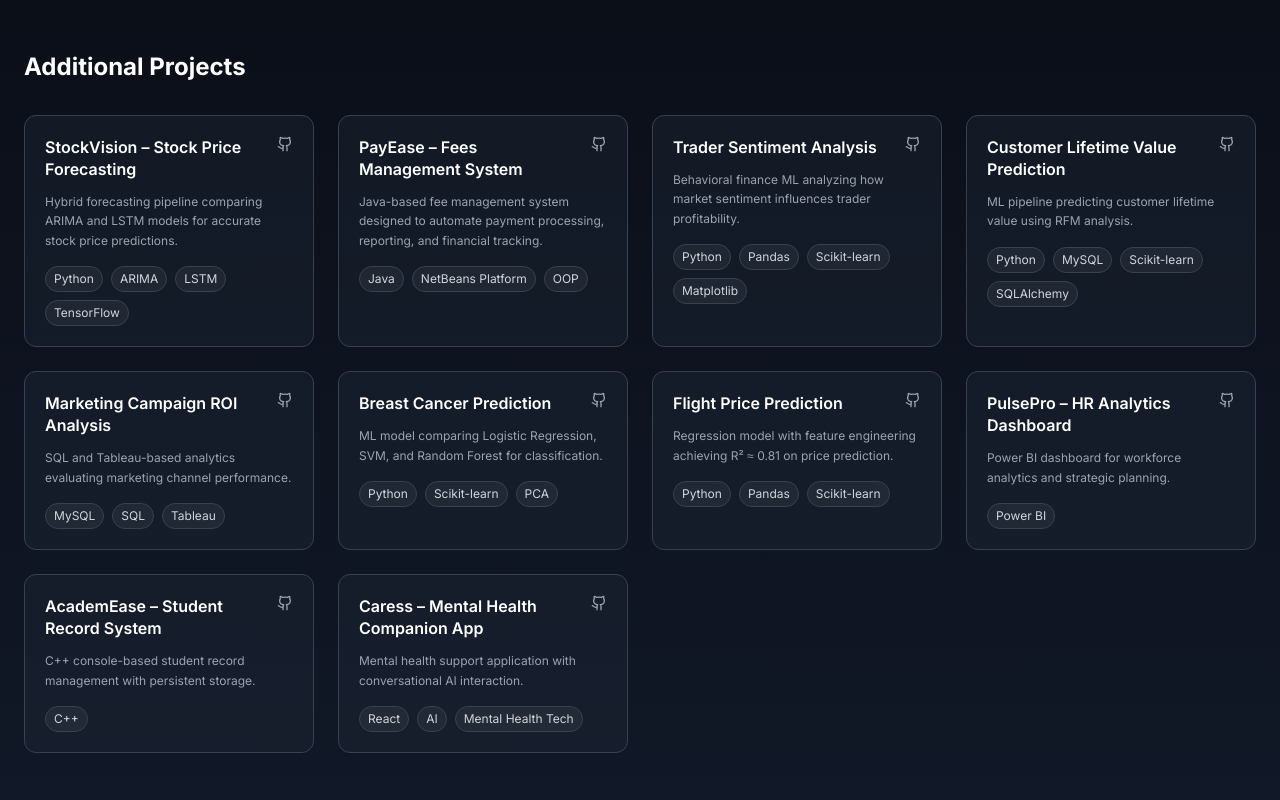
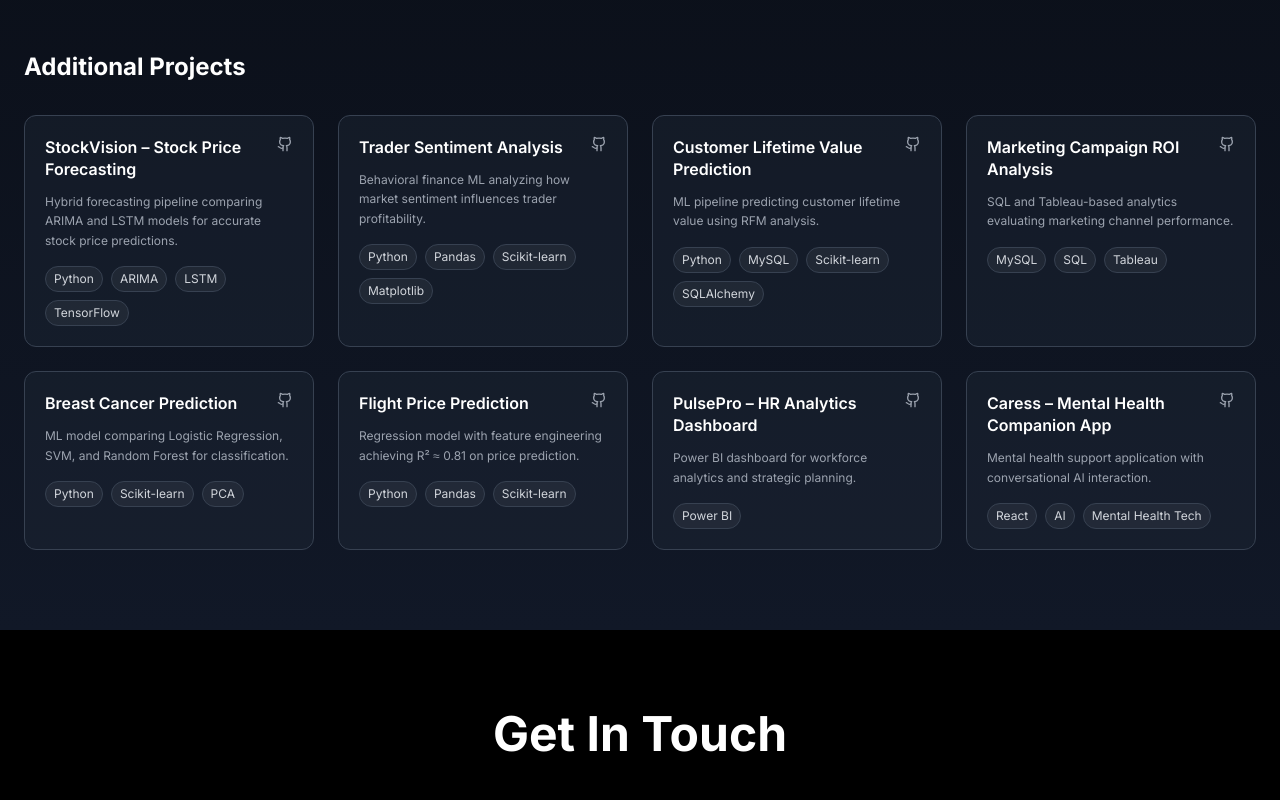
Before and after one commit to AayushTripathi07/Portfolio, a React (Vite) app: page / in a window 1280 px wide. Shown: the part 5600-6400 px from the top of the page. Built offline with nearby package versions, Linux system fonts and the light colour scheme.

Commit message:
Update Trader Sentiment link & remove projects

```diff
--- a/src/components/Projects.tsx
+++ b/src/components/Projects.tsx
@@ -92,18 +92,11 @@ const Projects = () => {
       github: 'https://github.com/AayushTripathi07/StockVision',
     },
     {
-      title: 'PayEase – Fees Management System',
-      description: 'Java-based fee management system designed to automate payment processing, reporting, and financial tracking.',
-      tags: ['Java', 'NetBeans Platform', 'OOP'],
-      isGenAI: false,
-      github: 'https://github.com/AayushTripathi07/PayEase',
-    },
-    {
       title: 'Trader Sentiment Analysis',
       description: 'Behavioral finance ML analyzing how market sentiment influences trader profitability.',
       tags: ['Python', 'Pandas', 'Scikit-learn', 'Matplotlib'],
       isGenAI: false,
-      github: 'https://github.com/AayushTripathi07/AayushTripathi07',
+      github: 'https://github.com/AayushTripathi07/Trader-Sentiment-Analysis',
     },
     {
       title: 'Customer Lifetime Value Prediction',
@@ -139,13 +132,6 @@ const Projects = () => {
       tags: ['Power BI'],
       isGenAI: false,
       github: 'https://github.com/AayushTripathi07/PulsePro',
-    },
-    {
-      title: 'AcademEase – Student Record System',
-      description: 'C++ console-based student record management with persistent storage.',
-      tags: ['C++'],
-      isGenAI: false,
-      github: 'https://github.com/AayushTripathi07/AcademEase',
     },
     {
       title: 'Caress – Mental Health Companion App',
```
